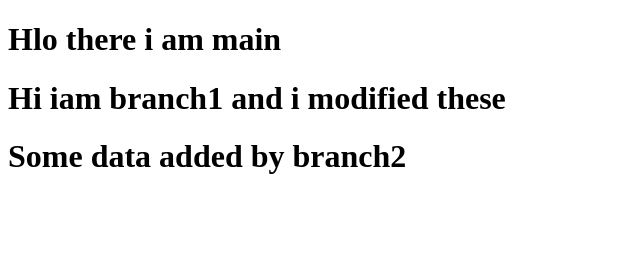
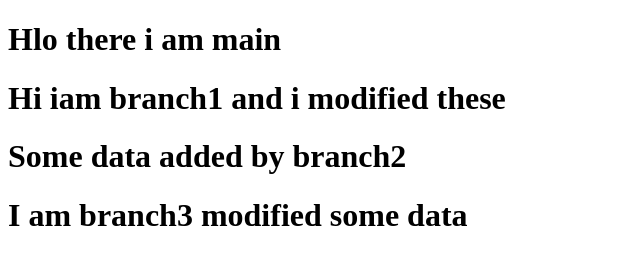
Before and after one commit to kis302/git-4, a plain HTML site: page index.html in a window 1280 px wide. Shown: the whole page, without its empty margins (0-640 px from the left). Drawn offline with Linux system fonts and the light colour scheme.

Commit message:
branch3 modified

```diff
--- a/index.html
+++ b/index.html
@@ -9,5 +9,6 @@
     <h1>Hlo there i am main</h1>
     <h1>Hi iam branch1 and i modified these</h1>
     <h1>Some data added by branch2</h1>
+    <h1>I am branch3 modified some data </h1>
 </body>
 </html>
```
Also changed, not shown: b3.txt (added).
